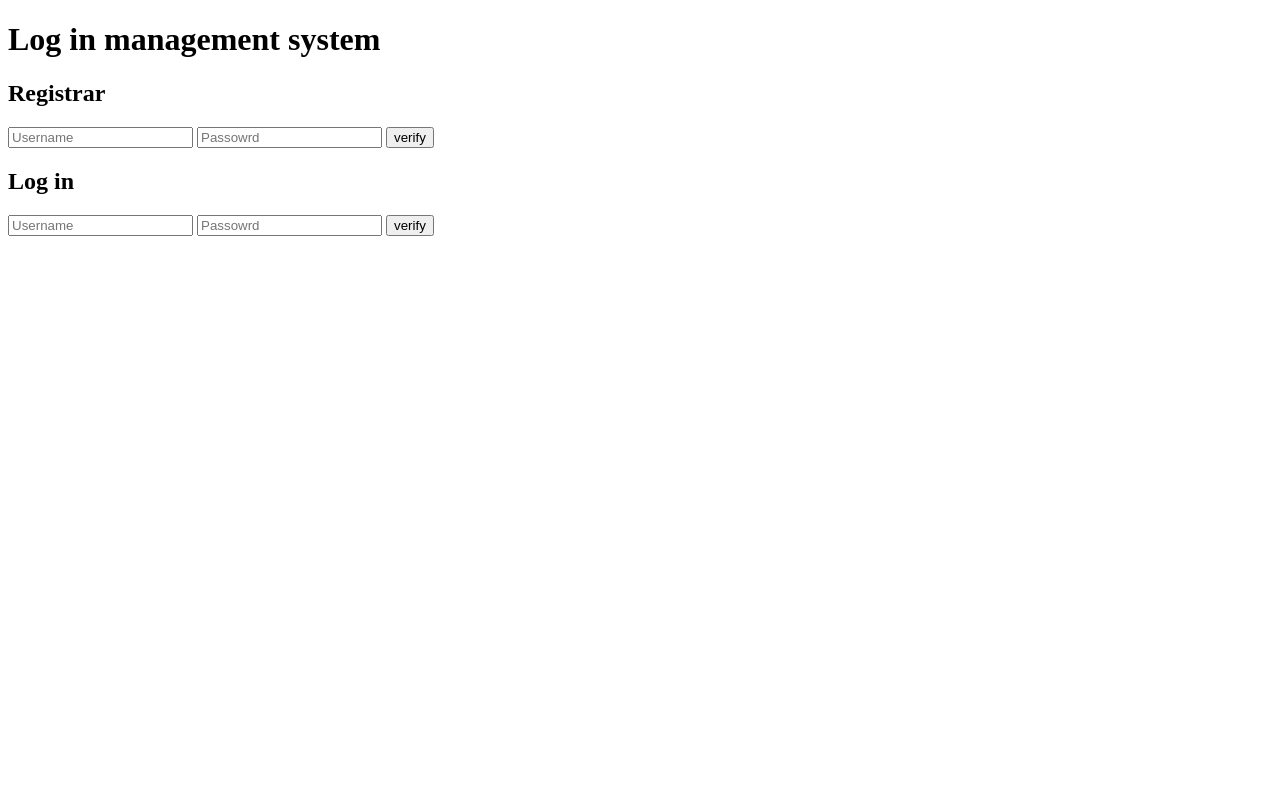
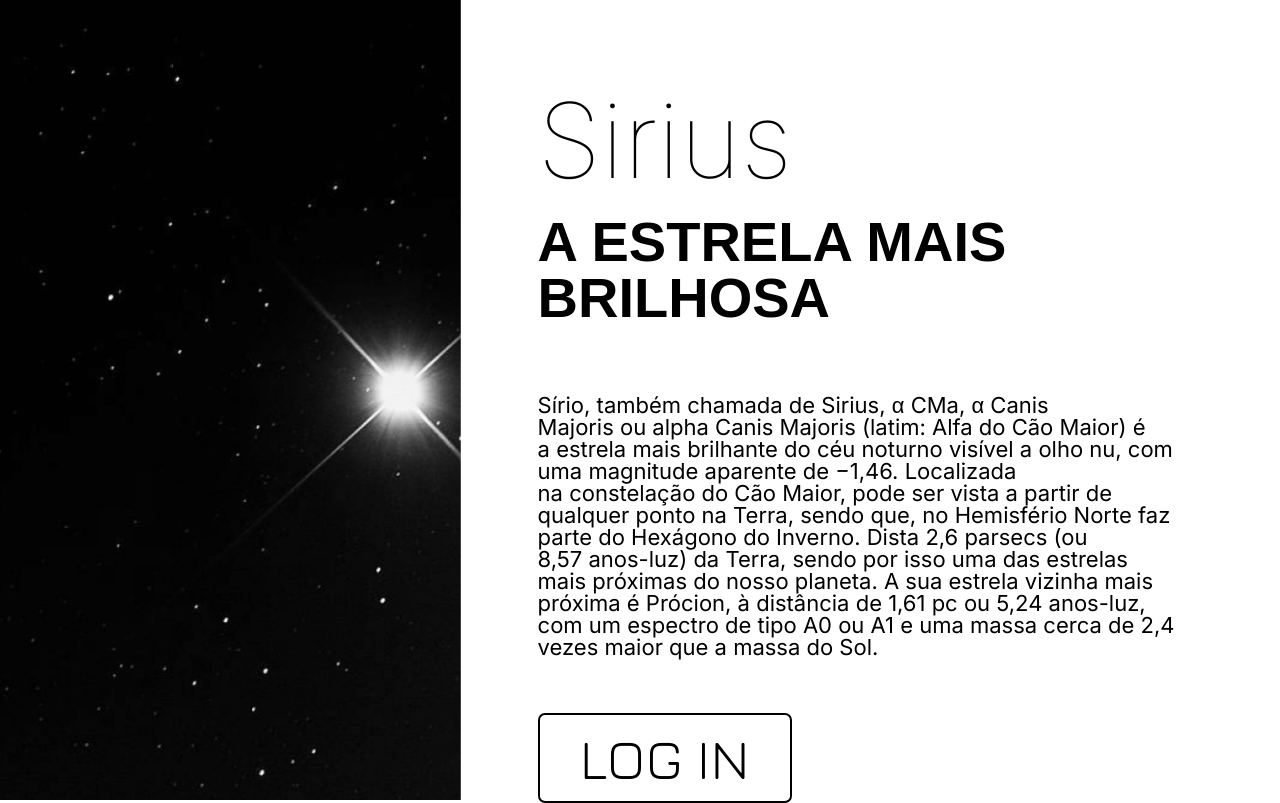
Before and after one commit to Takexin/log-in-system, a plain HTML site: page index.html in a window 1280 px wide. Drawn offline with nearby package versions, Linux system fonts and the light colour scheme; a web font is replaced by a local one.

Commit message:
update
design pronto, alguns detalhes no js

```diff
--- /dev/null
+++ b/css/login.css
@@ -0,0 +1,77 @@
+@import url('https://fonts.googleapis.com/css2?family=Alumni+Sans:ital,wght@0,100..900;1,100..900&family=Inter:wght@100..900&family=Jura:wght@300..700&display=swap');
+body{
+    background-color: black;
+}
+main{
+    display: flex;
+    flex-direction: column;
+    align-items: center;
+    border-width: 0.5px;
+    border-style: solid;
+    width: 30vw;
+    border-radius: 10px 0px 10px 0px;
+    font-family: 'Inter', Arial;
+    height: 60vh;
+    margin-top: 10vh;
+    margin-left: 35.5vw;
+    background-color: black;
+    border-color: white;
+}
+
+h1{
+    font-size: 35px;
+    font-weight: lighter;
+    padding-top: 30px;
+    color: white;
+}
+
+input{
+    width: 300px;
+    padding: 15px;
+    margin: 15px;
+    border-style: solid;
+    border-width: 0px 0px 2px 0px;
+    font-family: 'Inter', Arial;
+    background-color: black;
+    border-color: white;
+    color: white;
+    border-radius: 7px;
+}
+
+input:hover{
+    background-color: rgb(10, 10, 10);
+}
+
+
+#btn{
+    width: 150px;
+    border-radius: 20px;
+    background-color: rgb(0, 0, 0);
+    border-width: 1.4px;
+    font-family: 'Inter', Arial;
+    margin-top: 15px;
+    color: white;
+}
+
+
+#btn:hover{
+    color: black;
+    background-color: white;
+}
+
+#ah{
+    font-family: 'Alumni Sans', Arial;
+    margin-left: -39vh;
+    margin-top: 16px;
+    font-size: 20px;
+    text-decoration: none;
+    color: aliceblue;
+    background-color: rgb(15, 15, 15);
+    padding: 9px;
+    border-radius: 5px;
+}
+
+#ah:hover{
+    color: rgb(12, 12, 13);
+    background-color: aliceblue;
+}
--- /dev/null
+++ b/css/reset.css
@@ -0,0 +1,48 @@
+/* http://meyerweb.com/eric/tools/css/reset/
+   v2.0 | 20110126
+   License: none (public domain)
+*/
+
+html, body, div, span, applet, object, iframe,
+h1, h2, h3, h4, h5, h6, p, blockquote, pre,
+a, abbr, acronym, address, big, cite, code,
+del, dfn, em, img, ins, kbd, q, s, samp,
+small, strike, strong, sub, sup, tt, var,
+b, u, i, center,
+dl, dt, dd, ol, ul, li,
+fieldset, form, label, legend,
+table, caption, tbody, tfoot, thead, tr, th, td,
+article, aside, canvas, details, embed,
+figure, figcaption, footer, header, hgroup,
+menu, nav, output, ruby, section, summary,
+time, mark, audio, video {
+	margin: 0;
+	padding: 0;
+	border: 0;
+	font-size: 100%;
+	font: inherit;
+	vertical-align: baseline;
+}
+/* HTML5 display-role reset for older browsers */
+article, aside, details, figcaption, figure,
+footer, header, hgroup, menu, nav, section {
+	display: block;
+}
+body {
+	line-height: 1;
+}
+ol, ul {
+	list-style: none;
+}
+blockquote, q {
+	quotes: none;
+}
+blockquote:before, blockquote:after,
+q:before, q:after {
+	content: '';
+	content: none;
+}
+table {
+	border-collapse: collapse;
+	border-spacing: 0;
+}
--- /dev/null
+++ b/css/style.css
@@ -0,0 +1,58 @@
+@import url('https://fonts.googleapis.com/css2?family=Alumni+Sans:ital,wght@0,100..900;1,100..900&family=Inter:wght@100..900&family=Jura:wght@300..700&display=swap');
+
+
+.imagemprincipal{
+    width: 36vw;
+    height: 100vh;
+    position: fixed;
+}
+
+.conteudoprincipal{
+    margin-left: 42vw;
+}
+
+h1{
+    font-family: 'Inter', Arial;
+    font-size: 13vh;
+    font-weight: lighter;
+    padding-top: 11vh;
+}
+
+h2{
+    font-family: 'Alumni Sans', Arial;
+    font-weight: bold;
+    font-size: 7vh;
+    padding-top: 2.7vh;
+}
+
+p{
+    font-family: 'Inter', Arial;
+    font-weight: normal;
+    font-size: 2.75vh;
+    padding-top: 8.5vh;
+    width: 50vw;
+}
+
+.redirecionar{
+    margin-top: 9vh;
+}
+
+a{
+    text-decoration: none;
+    color: black;
+    font-family: 'Jura', Arial;
+    font-size: 7vh;
+    border-style: solid;
+    border-color: black;
+    border-width: 2px;
+    padding: 10px;
+    padding-left: 5vh;
+    padding-right: 5vh;
+    border-radius: 7px;
+}
+
+a:hover{
+    color: white;
+    background-color: rgb(0, 0, 0);
+    border-color: rgb(255, 255, 255);
+}
--- a/index.html
+++ b/index.html
@@ -1,22 +1,19 @@
 <!DOCTYPE html>
-<html lang="en">
+<html lang="pt-BR">
 <head>
     <meta charset="UTF-8">
     <meta name="viewport" content="width=device-width, initial-scale=1.0">
-    <title>Document</title>
+    <title>Landing Page</title>
+    <link rel="stylesheet" href="css/reset.css">
+    <link rel="stylesheet" href="css/style.css">
 </head>
 <body>
-    <h1>Log in management system</h1>
-    <h2>Registrar</h2>
-    <input type="text" placeholder="Username" id="user">
-    <input type="text" placeholder="Passowrd" id="pass">
-    <input type="button" onclick="register()" value="verify">
-    <script type="text/javascript" src="js/script.js"></script>
-    <h2>Log in</h2>
-    <input type="text" placeholder="Username" id="user_reg">
-    <input type="text" placeholder="Passowrd" id="pass_reg">
-    <input type="button" onclick="login()" value="verify">
-    <p id="res"></p>
-
+    <img src="img/background.png" alt="background" class="imagemprincipal">
+    <main class="conteudoprincipal">
+        <h1>Sirius</h1>
+        <h2>A ESTRELA MAIS BRILHOSA</h2>
+        <p>Sírio, também chamada de Sirius, α CMa, α Canis Majoris ou alpha Canis Majoris (latim: Alfa do Cão Maior) é a estrela mais brilhante do céu noturno visível a olho nu, com uma magnitude aparente de −1,46. Localizada na constelação do Cão Maior, pode ser vista a partir de qualquer ponto na Terra, sendo que, no Hemisfério Norte faz parte do Hexágono do Inverno. Dista 2,6 parsecs (ou 8,57 anos-luz) da Terra, sendo por isso uma das estrelas mais próximas do nosso planeta. A sua estrela vizinha mais próxima é Prócion, à distância de 1,61 pc ou 5,24 anos-luz, com um espectro de tipo A0 ou A1 e uma massa cerca de 2,4 vezes maior que a massa do Sol.</p>
+        <div class="redirecionar"><a href="login.html">LOG IN</a></div>
+    </main>
 </body>
 </html>
--- a/js/script.js
+++ b/js/script.js
@@ -1,4 +1,3 @@
-
 const nomes=[]
 const senha=[]
 function register(){
@@ -16,20 +15,17 @@ function login(){
     for (let i = 0; i < nomes.length; i++) {
         if(nomes[i] == document.getElementById("user_reg").value){
             nome_true=true
-            alert("nome certo")
         }
     }
     for (let e = 0; e < senha.length; e++) {
         if(senha[e] == document.getElementById("pass_reg").value){
             senha_true=true
-            alert("senha certo")
-
         }
     }
     if(nome_true==true && senha_true==true){
-        alert("vc esta logado")
+        alert("VOCÊ ESTÁ LOGADO!")
+    }
+    else{
+        alert("ALGUM ERRO OCORREU...")
     }
 }
-function tamanho(){
-    alert(nomes.length)
-}
```
Also changed, not shown: login.html (added, +20 -0 lines), register.html (added, +19 -0 lines), img/background.png (added).
